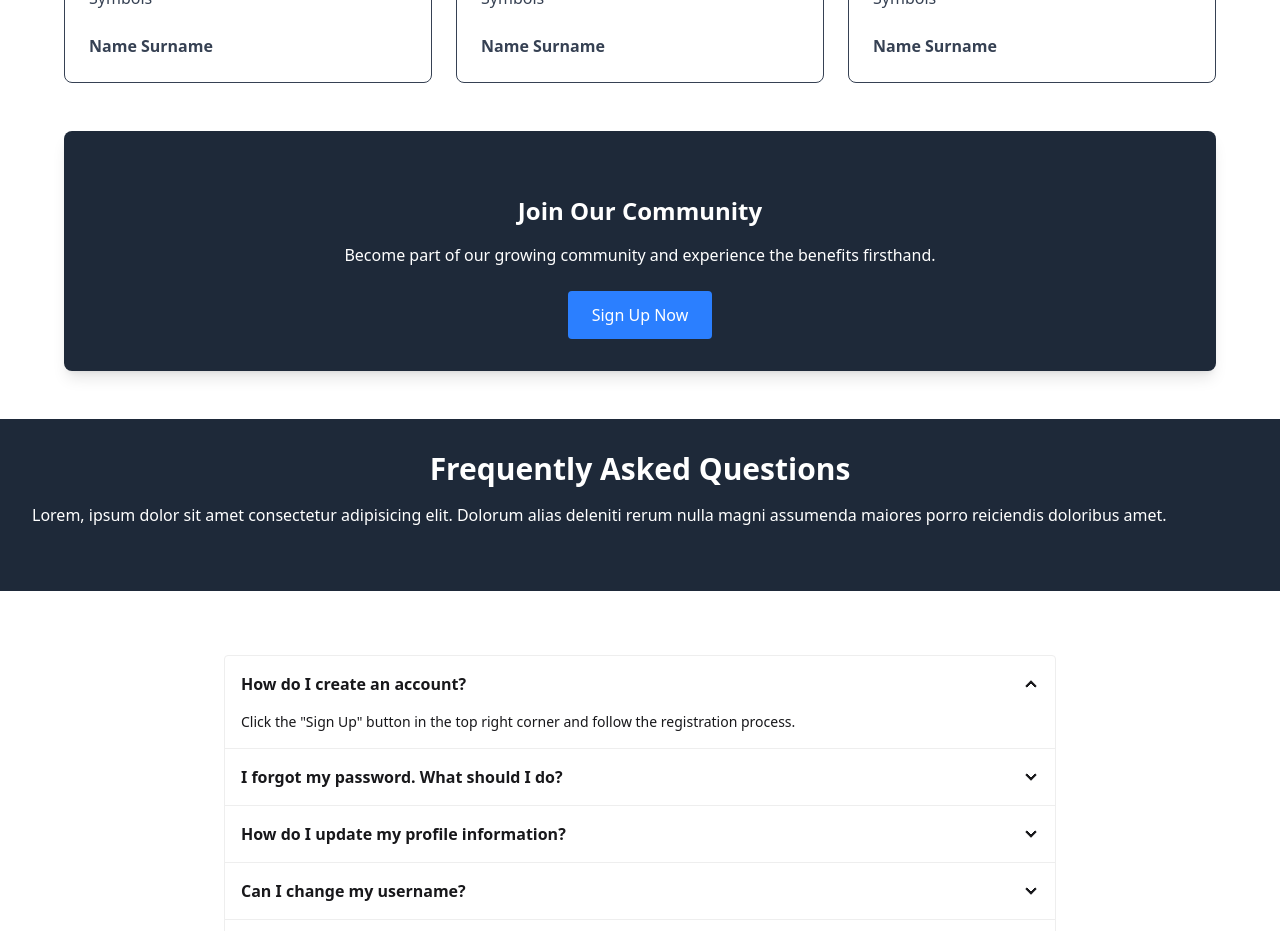
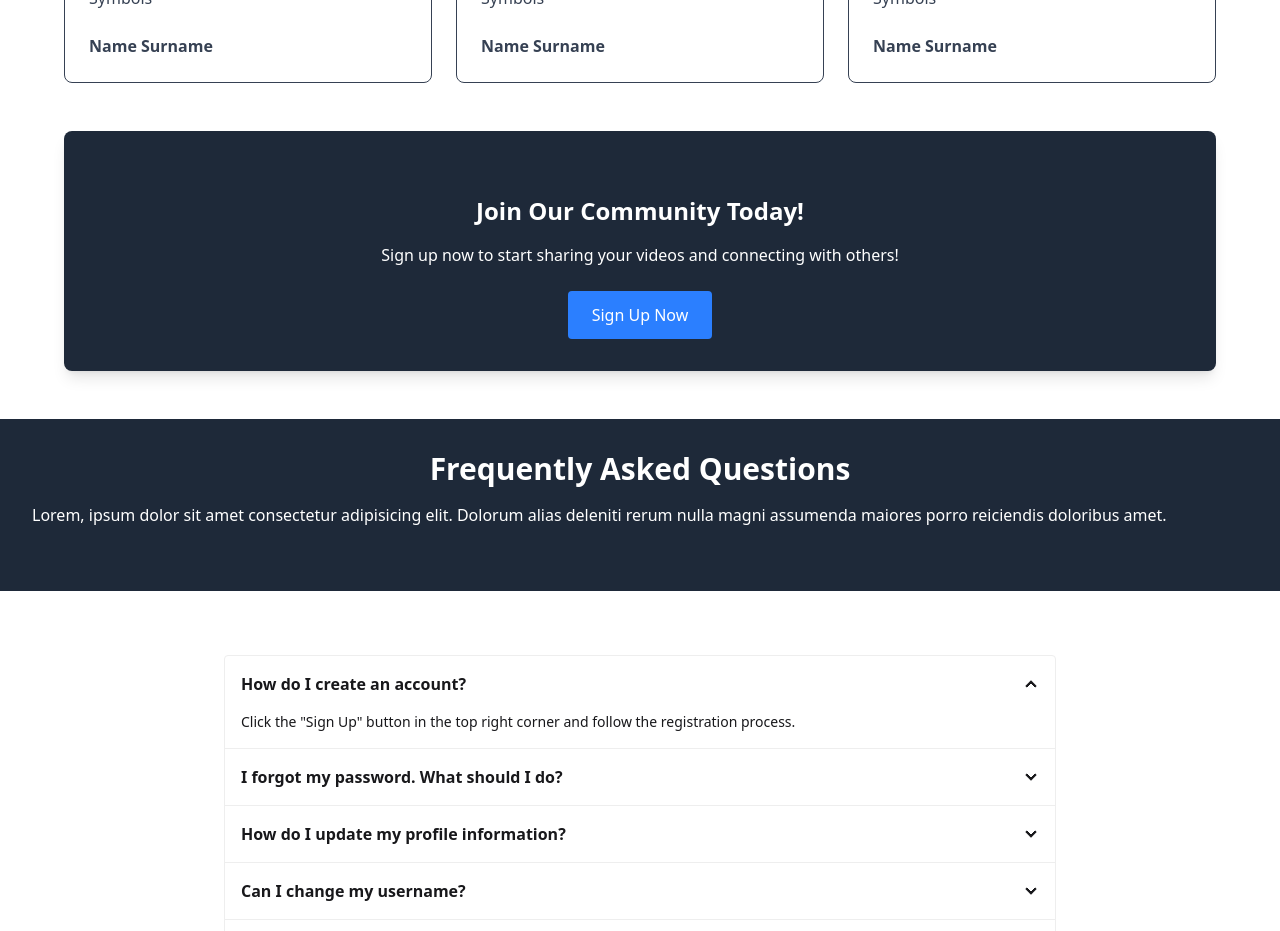
Before and after one commit to Captain-Carl-Larc/smart-mama-landing, a React (Vite) app: page / in a window 1280 px wide. Shown: the part 1800-2731 px from the top of the page. Built offline with nearby package versions, Linux system fonts and the light colour scheme.

Commit message:
refactored component

```diff
--- a/src/components/socialProof.jsx
+++ b/src/components/socialProof.jsx
@@ -1,3 +1,5 @@
+import Banner from "./banner";
+
 function SocialProof() {
   const testimonials = [
     {
@@ -34,20 +36,11 @@ function SocialProof() {
           </div>
         ))}
       </div>
-      <div className="call-to-action bg-gray-800 p-8 mt-12 rounded-lg shadow-lg">
-        <h3 className="text-2xl text-white font-semibold text-center mt-8 mb-4">
-          Join Our Community
-        </h3>
-        <p className="text-center text-white mb-6">
-          Become part of our growing community and experience the benefits
-          firsthand.
-        </p>
-        <div className="flex justify-center">
-          <button className="bg-blue-500 text-white px-6 py-3 rounded hover:bg-blue-600 transition duration-300">
-            Sign Up Now
-          </button>
-        </div>
-      </div>
+      <Banner
+        title="Join Our Community Today!"
+        description="Sign up now to start sharing your videos and connecting with others!"
+        buttonText="Sign Up Now"
+      />
     </section>
   );
 }
```
